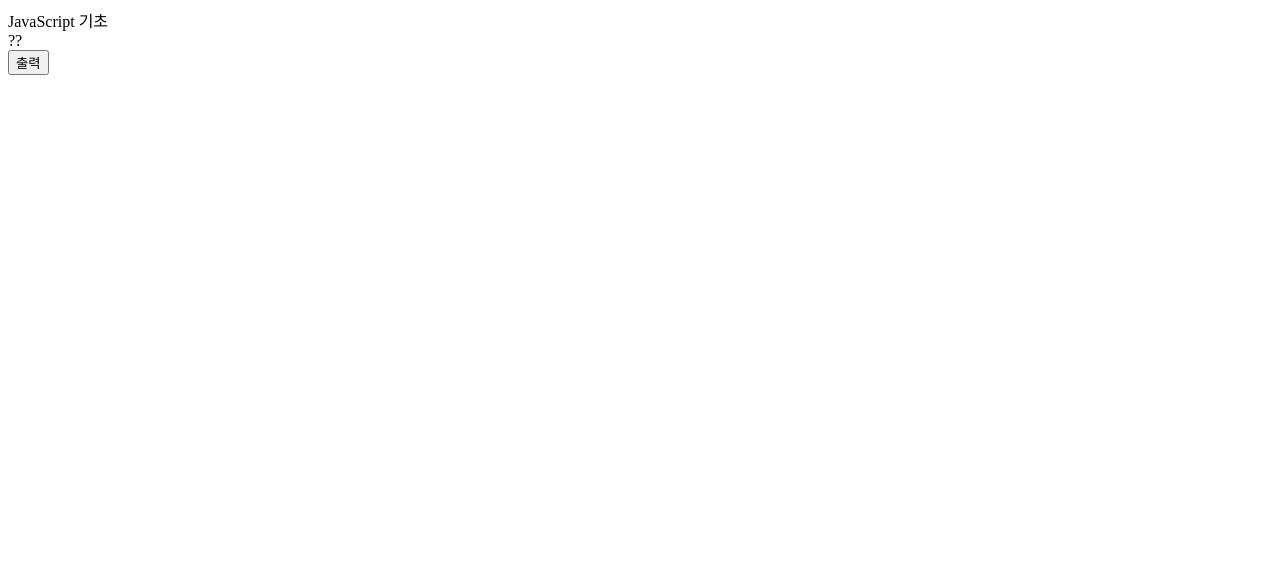
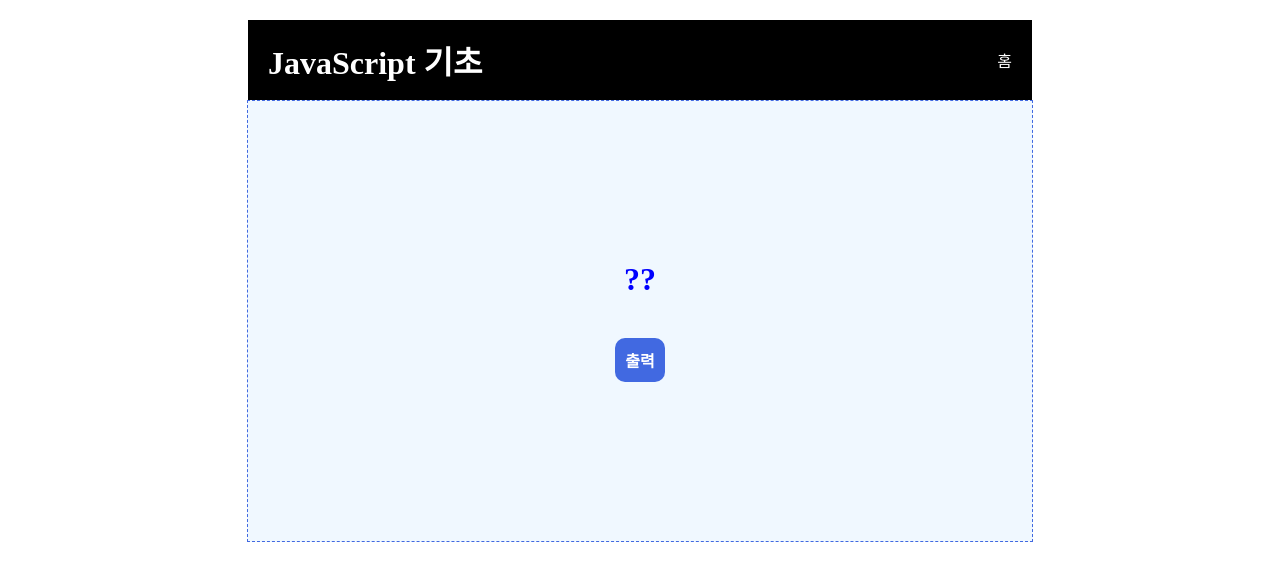
Before and after one commit to dubuuri/yuri2024_js, a plain HTML site: page 03/03.html in a window 1280 px wide. Drawn offline with Linux system fonts and the light colour scheme.

Commit message:
JavaScript 기초

```diff
--- /dev/null
+++ b/03/03.css
@@ -0,0 +1,24 @@
+section {
+    width: 100%;
+    height: 400px;
+
+    background-color: aliceblue;
+    border: 1px dashed royalblue;
+    padding: 20px;
+
+    display: flex;
+    justify-content: center;
+    align-items: center;
+    flex-direction: column;
+}
+
+section > div {
+    margin: 20px;
+    font-size: large;
+}
+
+#msg {
+    font-size: xx-large;
+    font-weight: bold;
+    color: blue;
+}
--- a/03/03.html
+++ b/03/03.html
@@ -12,12 +12,25 @@
     </script> -->
     <!-- 외부 스크립트 참고 -->
     <script src="./03.js"></script>
+
+    <!-- 외부 스타일 -->
+    <link rel="stylesheet" type="text/css" href="../index.css">
+    <link rel="stylesheet" type="text/css" href="./03.css">
 </head>
 
 <body>
-    JavaScript 기초
-    <div id="msg"> ?? </div>
-    <button> 출력 </button>
+    <main>
+        <header>
+            <h1> JavaScript 기초 </h1>
+            <div> 홈 </div>
+        </header>
+        <section>
+            <div id="msg"> ?? </div>
+            <div>
+                <button> 출력 </button>
+            </div>
+        </section>
+    </main>
 </body>
 
 </html>
--- a/03/03.js
+++ b/03/03.js
@@ -0,0 +1,33 @@
+// // 문서를 계속 감시해
+// // 이 함수를 사용할 때는 2개의 인수 사용 - 뭐가 일어났을 때, 어떻게 할지
+// document.addEventListener("DOMContentLoaded", function () {
+//     console.log("안녕!!")
+// }) ;
+
+// 위에 function 이랑 => 랑 동일
+document.addEventListener("DOMContentLoaded", ()=>{
+    console.log("화살표 함수!!");
+
+    // 변수 선언
+    // const msg = document.getElementById("msg"); // 안바뀌는 변수
+    // 근데 getElementById 잘 안씀 그래서 !
+    const msg = document.querySelector("#msg");
+    const bt = document.querySelector("button");
+
+    // msg.innerHTML = "<h1> 안녕 </h1>" ; // 얘는 HTML 으로 나타나
+    // msg.textContent = "<h1> 안녕 </h1>" ; // 얘는 그냥 Text 로 나타나
+
+    // 버튼 눌렀을 때 안녕 뜨게 하기
+    // bt.addEventListener("click", ()=>{
+    //     msg.innerHTML = "<h1> 안녕 </h1>" ;
+    // });
+
+    // 버튼 누를때마다 안녕 잘가 번갈아나타나게 하기
+    bt.addEventListener("click", ()=>{
+        if (msg.innerHTML == "안녕?") msg.innerHTML = "잘가!";
+        else msg.innerHTML = "안녕?"
+    })
+
+    // let // 바뀌는 변수
+    // querySelector 는 하나만, querySelextorAll 은 2개 이상
+});
--- /dev/null
+++ b/index.css
@@ -0,0 +1,49 @@
+/* 공통으로 사용하는 것 */
+
+* {
+    margin: 0;
+    padding: 0;
+}
+
+body {
+    display: flex;
+    justify-content: center;
+    padding: 20px;
+}
+
+main {
+    width: 60%;
+    display: flex;
+    justify-content: center;
+    align-items: center;
+    flex-direction: column;
+}
+
+header {
+    width: 100%;
+    height: 40px;
+    background-color: black;
+    color: white;
+    display: flex;
+    justify-content: space-between;
+    align-items: center;
+    padding: 20px;
+}
+
+button {
+    display: inline-flex;
+    justify-content: center;
+    align-items: center;
+
+    padding: 10px;
+    background-color: royalblue;
+    color: white;
+    font-size: medium;
+    font-weight: bold;
+    border-radius: 10px;
+    border: none
+}
+
+button:hover {
+    background-color: coral;
+}
```
